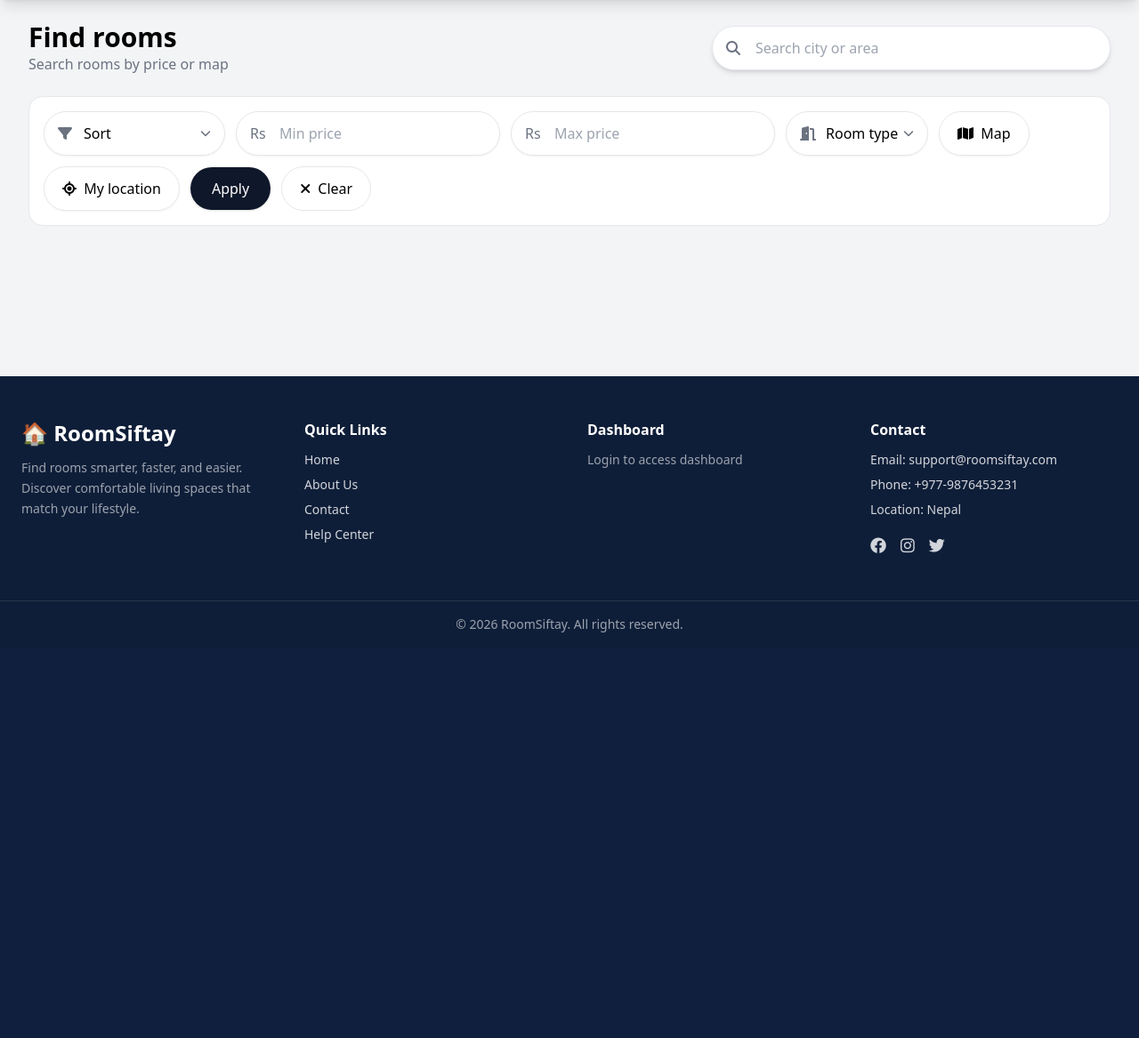
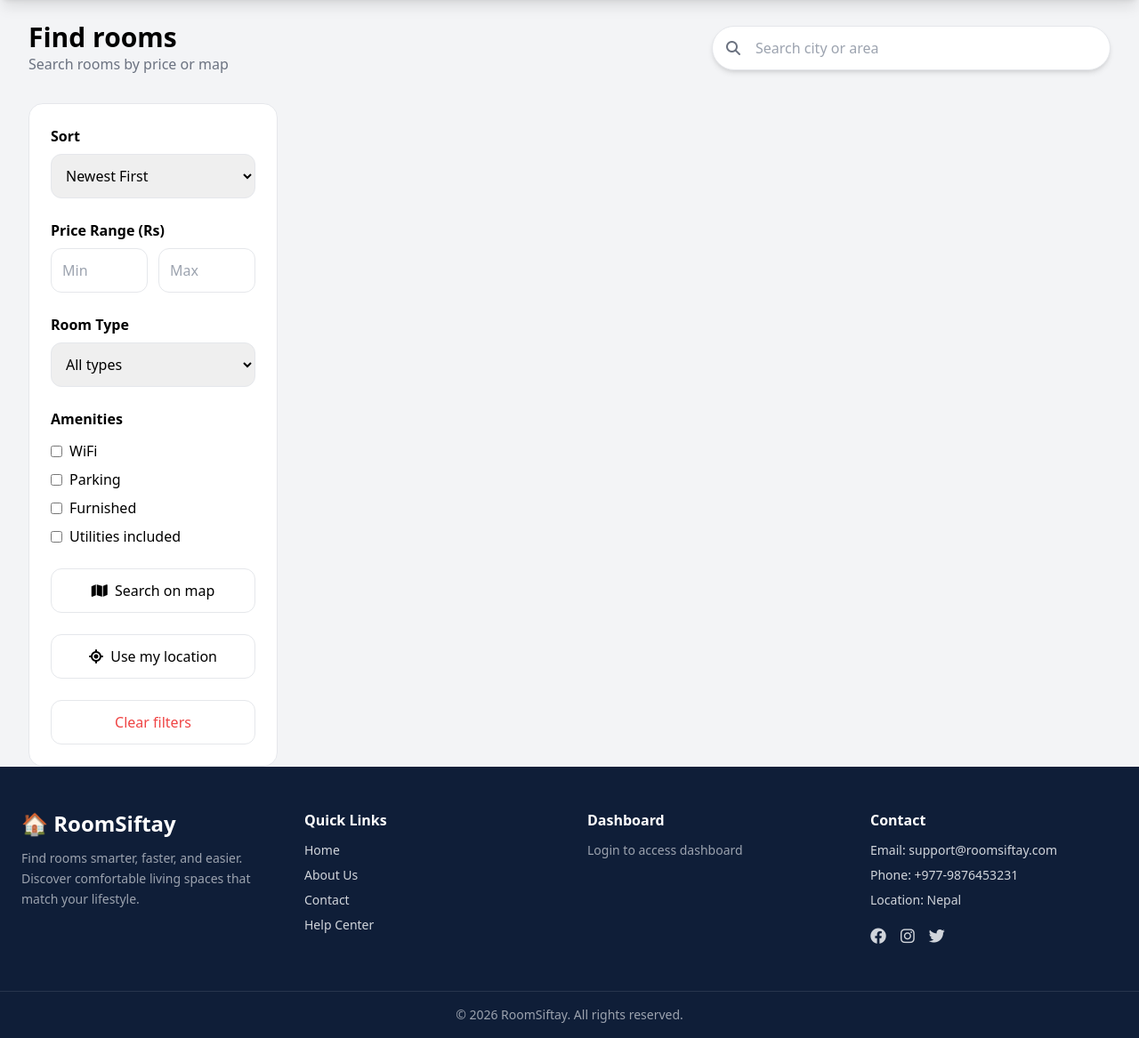
Before and after one commit to Pratikshya-777/roomsiftay, a Django app: page /buyer/search/ in a window 1280 px wide. Shown: the part 72-1239 px from the top of the page at 89% size. Before the commit the page ends 783 px from the top, so only its background shows below. Run offline with Django 5.2, Linux system fonts and the light colour scheme; data that the repository does not hold is empty; some libraries are stand-ins or nearby versions.

Commit message:
Enhance buyer search room

```diff
--- a/task/templates/task/buyer_search_room/buyer_listing_detail.html
+++ b/task/templates/task/buyer_search_room/buyer_listing_detail.html
@@ -61,10 +61,10 @@
             🗨 Chat with Owner
         </a>
 
-        <a href="#"
+        {% comment %} <a href="#"
            class="px-6 py-3 rounded-xl border font-semibold hover:bg-gray-50">
             💬 Send Inquiry
-        </a>
+        </a> {% endcomment %}
 
     </div>
 
--- a/task/templates/task/buyer_search_room/buyer_search_room.html
+++ b/task/templates/task/buyer_search_room/buyer_search_room.html
@@ -2,10 +2,10 @@
 {% block title %}Search Rooms{% endblock %}
 {% block content %}
 
-<form id="filtersForm" method="get" action="{% url 'buyer_search_room' %}" class="mb-10 space-y-5 ">
+<form id="filtersForm" method="get" action="{% url 'buyer_search_room' %}">
 
-<!-- HEADER -->
-<div class="flex flex-col md:flex-row md:items-center md:justify-between gap-6 mb-6 ">
+<!-- PAGE HEADER -->
+<div class="flex flex-col lg:flex-row lg:items-center lg:justify-between gap-6 mb-8">
 
     <div>
         <h1 class="text-3xl font-bold">Find rooms</h1>
@@ -13,8 +13,9 @@
     </div>
 
     <!-- SEARCH BAR -->
-    <div class="relative w-full md:max-w-md">
+    <div class="relative w-full lg:max-w-md">
         <input type="text" name="q" value="{{ q }}"
+               onchange="this.form.submit()"
                placeholder="Search city or area"
                class="w-full pl-12 pr-4 py-3 rounded-full border shadow-md focus:ring-2 focus:ring-slate-900 outline-none">
         <i class="fa-solid fa-magnifying-glass text-gray-500 absolute left-4 top-1/2 -translate-y-1/2"></i>
@@ -22,87 +23,83 @@
 
 </div>
 
-<!-- FILTER BAR -->
-<div class="bg-white p-4 rounded-2xl border">
-<div class="flex flex-wrap gap-3 items-center">
+
+<!-- MAIN GRID -->
+<div class="grid grid-cols-1 lg:grid-cols-4 gap-8">
+
+<!-- SIDEBAR -->
+<aside class="lg:col-span-1">
+<div class="bg-white p-6 rounded-2xl border sticky top-24 space-y-6">
 
     <!-- SORT -->
-    <div class="relative">
-        <i class="fa-solid fa-filter absolute left-4 top-1/2 -translate-y-1/2 text-gray-500"></i>
-        <select name="sort"
-            class="pl-11 pr-8 py-3 rounded-full border bg-white shadow-sm focus:ring-2 focus:ring-slate-900 outline-none appearance-none">
-            <option value="">Sort</option>
-            <option value="newest" {% if sort == "newest" %}selected{% endif %}>Newest</option>
+    <div>
+        <label class="font-semibold mb-2 block">Sort</label>
+        <select name="sort" onchange="this.form.submit()"
+            class="w-full p-3 rounded-xl border">
+            <option value="">Newest First</option>
             <option value="price_low" {% if sort == "price_low" %}selected{% endif %}>Price low → high</option>
             <option value="price_high" {% if sort == "price_high" %}selected{% endif %}>Price high → low</option>
         </select>
-        <i class="fa-solid fa-chevron-down absolute right-4 top-1/2 -translate-y-1/2 text-xs text-gray-500"></i>
     </div>
 
-    <!-- MIN PRICE -->
-    <div class="relative">
-        <span class="absolute left-4 top-1/2 -translate-y-1/2 text-gray-500 font-medium">Rs</span>
-        <input type="number" name="min_price" value="{{ min_price }}"
-            placeholder="Min price"
-            class="pl-12 pr-4 py-3 rounded-full border shadow-sm focus:ring-2 focus:ring-slate-900 outline-none">
-    </div>
-
-    <!-- MAX PRICE -->
-    <div class="relative">
-        <span class="absolute left-4 top-1/2 -translate-y-1/2 text-gray-500 font-medium">Rs</span>
-        <input type="number" name="max_price" value="{{ max_price }}"
-            placeholder="Max price"
-            class="pl-12 pr-4 py-3 rounded-full border shadow-sm focus:ring-2 focus:ring-slate-900 outline-none">
+    <!-- PRICE -->
+    <div>
+        <label class="font-semibold mb-2 block">Price Range (Rs)</label>
+        <div class="flex gap-3">
+            <input type="number" name="min_price" value="{{ min_price }}"
+                placeholder="Min" onchange="this.form.submit()"
+                class="w-1/2 p-3 rounded-xl border">
+            <input type="number" name="max_price" value="{{ max_price }}"
+                placeholder="Max" onchange="this.form.submit()"
+                class="w-1/2 p-3 rounded-xl border">
+        </div>
     </div>
 
     <!-- ROOM TYPE -->
-    <div class="relative">
-        <i class="fa-solid fa-door-open absolute left-4 top-1/2 -translate-y-1/2 text-gray-500"></i>
-        <select name="room_type"
-            class="pl-11 pr-8 py-3 rounded-full border bg-white shadow-sm focus:ring-2 focus:ring-slate-900 outline-none appearance-none">
-            <option value="">Room type</option>
+    <div>
+        <label class="font-semibold mb-2 block">Room Type</label>
+        <select name="room_type" onchange="this.form.submit()"
+            class="w-full p-3 rounded-xl border">
+            <option value="">All types</option>
             <option value="private" {% if room_type == "private" %}selected{% endif %}>Private</option>
             <option value="entire" {% if room_type == "entire" %}selected{% endif %}>Entire</option>
             <option value="shared" {% if room_type == "shared" %}selected{% endif %}>Shared</option>
         </select>
-        <i class="fa-solid fa-chevron-down absolute right-4 top-1/2 -translate-y-1/2 text-xs text-gray-500"></i>
+    </div>
+
+    <!-- AMENITIES -->
+    <div>
+        <label class="font-semibold mb-3 block">Amenities</label>
+
+        <label class="flex items-center gap-2 mb-2">
+            <input type="checkbox" name="wifi" value="1" {% if request.GET.wifi %}checked{% endif %} onchange="this.form.submit()"> WiFi
+        </label>
+
+        <label class="flex items-center gap-2 mb-2">
+            <input type="checkbox" name="parking" value="1" {% if request.GET.parking %}checked{% endif %} onchange="this.form.submit()"> Parking
+        </label>
+
+        <label class="flex items-center gap-2 mb-2">
+            <input type="checkbox" name="furnished" value="1" {% if request.GET.furnished %}checked{% endif %} onchange="this.form.submit()"> Furnished
+        </label>
+
+        <label class="flex items-center gap-2">
+            <input type="checkbox" name="utilities" value="1" {% if request.GET.utilities %}checked{% endif %} onchange="this.form.submit()"> Utilities included
+        </label>
     </div>
 
     <!-- MAP -->
     <button type="button" id="openMapBtn"
-        class="px-5 py-3 rounded-full border shadow-sm hover:bg-gray-100 transition">
-        <i class="fa-solid fa-map mr-1"></i> Map
+        class="w-full py-3 rounded-xl border hover:bg-gray-100">
+        <i class="fa-solid fa-map mr-1"></i> Search on map
     </button>
 
-    <!-- MY LOCATION -->
+    <!-- LOCATION -->
     <button type="button" id="useMyLocationBtn"
-        class="px-5 py-3 rounded-full border shadow-sm hover:bg-gray-100 transition">
-        <i class="fa-solid fa-location-crosshairs mr-1"></i> My location
+        class="w-full py-3 rounded-xl border hover:bg-gray-100">
+        <i class="fa-solid fa-location-crosshairs mr-1"></i> Use my location
     </button>
 
-    <!-- APPLY -->
-    <button type="submit"
-        class="bg-slate-900 text-white px-6 py-3 rounded-full hover:bg-black transition shadow">
-        Apply
-    </button>
-
-    <!-- CLEAR -->
-    <button type="button" id="clearFiltersBtn"
-        class="px-5 py-3 rounded-full border hover:bg-red-50 hover:border-red-400 transition">
-        <i class="fa-solid fa-xmark mr-1"></i> Clear
-    </button>
-
-</div>
-</div>
-
-<input type="hidden" name="lat" id="latInput" value="{{ lat }}">
-<input type="hidden" name="lng" id="lngInput" value="{{ lng }}">
-<input type="hidden" name="radius_km" id="radiusInput" value="{{ radius_km|default:'3' }}">
-
-</form>
-
-
-<!-- MAP MODAL -->
 <div id="mapModal" class="fixed inset-0 bg-black/50 hidden z-50 items-center justify-center">
     <div class="bg-white w-[90%] max-w-4xl rounded-xl overflow-hidden">
         <div class="flex justify-between items-center p-4 border-b">
@@ -119,11 +116,22 @@
     </div>
 </div>
 
+    <a href="{% url 'buyer_search_room' %}"
+       class="block text-center py-3 rounded-xl border text-red-500 hover:bg-red-50">
+       Clear filters
+    </a>
 
-<!-- LISTINGS GRID -->
-<div class="grid grid-cols-1 sm:grid-cols-2 lg:grid-cols-3 gap-8">
+</div>
+</aside>
+
+
+<!-- RESULTS -->
+<div class="lg:col-span-3">
+
+<div class="grid grid-cols-1 sm:grid-cols-2 xl:grid-cols-3 gap-8">
 {% for listing in listings %}
 <div class="bg-white rounded-2xl shadow hover:shadow-xl transition overflow-hidden">
+
     {% with listing.photos.first as photo %}
         {% if photo %}
             <img src="{{ photo.image.url }}" class="h-56 w-full object-cover">
@@ -131,10 +139,12 @@
             <div class="h-56 bg-gray-200 flex items-center justify-center">No Image</div>
         {% endif %}
     {% endwith %}
+
     <div class="p-5">
         <h3 class="font-semibold text-lg">{{ listing.title }}</h3>
         <p class="text-gray-500">{{ listing.city }}{% if listing.area %}, {{ listing.area }}{% endif %}</p>
         <p class="font-bold mt-2 text-lg">Rs. {{ listing.monthly_rent }}</p>
+
         <a href="{% url 'buyer_listing_detail' listing.id %}"
            class="inline-block mt-3 text-slate-900 font-semibold hover:underline">
             View details →
@@ -143,6 +153,16 @@
 </div>
 {% endfor %}
 </div>
+
+</div>
+</div>
+
+<input type="hidden" name="lat" id="latInput" value="{{ lat }}">
+<input type="hidden" name="lng" id="lngInput" value="{{ lng }}">
+<input type="hidden" name="radius_km" id="radiusInput" value="{{ radius_km|default:'3' }}">
+
+</form>
+
 
 <script>
 let map=null, marker=null, markers=[];
--- a/task/templates/task/buyer_search_room/saved_listings.html
+++ b/task/templates/task/buyer_search_room/saved_listings.html
@@ -41,7 +41,7 @@
                 </p>
 
                 <p class="font-bold text-indigo-600">
-                    रु {{ listing.monthly_rent }} / month
+                    Rs. {{ listing.monthly_rent }} / month
                 </p>
 
                 <div class="pt-2 flex justify-between items-center text-sm">
--- a/task/views.py
+++ b/task/views.py
@@ -15,11 +15,10 @@ from django.db.models import Q
 from django.core.paginator import Paginator
 import math
 
-@login_required
+User = get_user_model()
+
 def generate_otp():
     return str(random.randint(100000, 999999))
-
-User = get_user_model()
 
 def home(request):
     return render(request, 'task/index.html')
@@ -178,7 +177,7 @@ def verify_otp(request):
             del request.session["otp_user_id"]
 
             messages.success(request, "Email verified successfully. You can now login.")
-            return redirect("login")
+            return redirect("buyer")
 
         else:
             messages.error(request, "Invalid OTP. Please try again.")
@@ -883,6 +882,20 @@ def buyer_search_room(request):
     if room_type:
         listings = listings.filter(room_type=room_type)
 
+    # AMENITIES FILTERS (independent filters)
+    if request.GET.get("wifi"):
+        listings = listings.filter(wifi_available=True)
+
+    if request.GET.get("parking"):
+        listings = listings.filter(parking_available=True)
+
+    if request.GET.get("furnished"):
+        listings = listings.filter(is_furnished=True)
+
+    if request.GET.get("utilities"):
+        listings = listings.filter(utilities_included=True)
+
+
     if min_price:
         try:
             listings = listings.filter(monthly_rent__gte=int(min_price))
```
